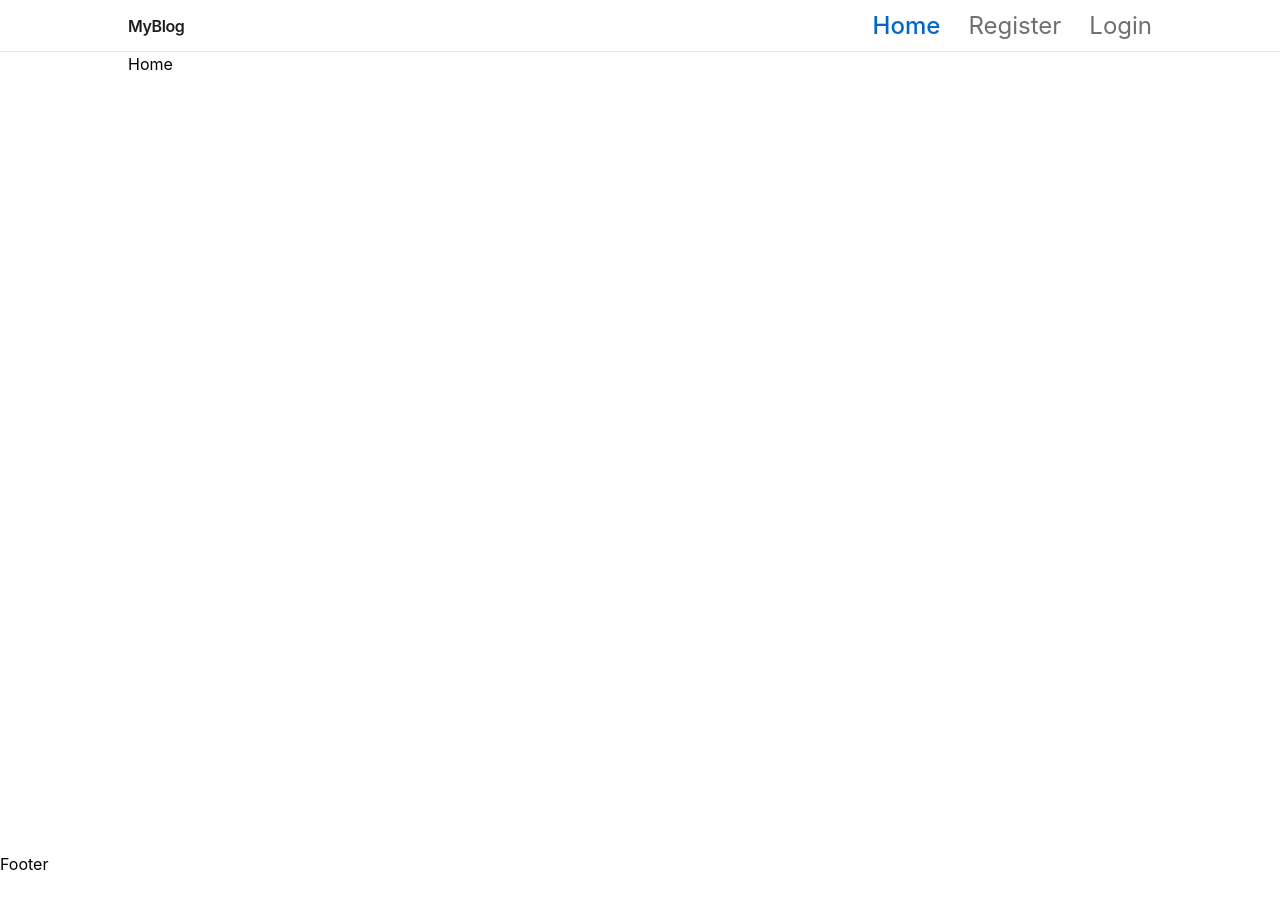
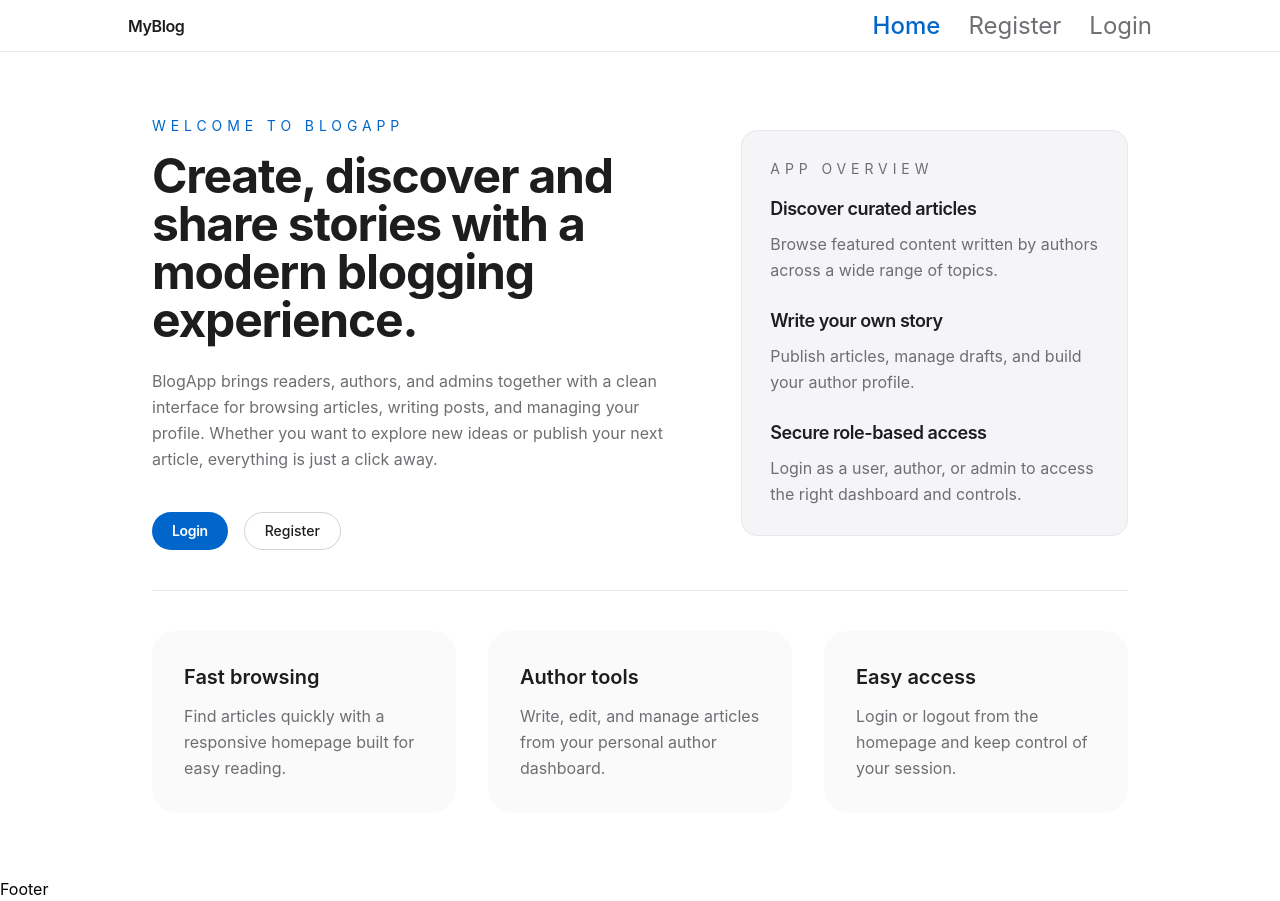
Before and after one commit to Harshith-121q/Blog_App, a React (Vite) app in the folder Frontend/: page / in a window 1280 px wide. Before the commit the page ends 876 px from the top, so only its background shows below. Built offline with nearby package versions, Linux system fonts and the light colour scheme; no server answers.

Commit message:
Fix homepage auth loop and use stable Zustand selectors; add .gitignore

```diff
--- a/Frontend/src/components/Home.jsx
+++ b/Frontend/src/components/Home.jsx
@@ -1,9 +1,129 @@
-import React from 'react'
+import { useNavigate } from "react-router";
+import { useAuth } from "../store/authStore";
+import {
+  pageWrapper,
+  pageTitleClass,
+  subHeadingClass,
+  bodyText,
+  primaryBtn,
+  secondaryBtn,
+  cardClass,
+  divider,
+} from "../styles/common";
 
 function Home() {
+  const navigate = useNavigate();
+  const isAuthenticated = useAuth((state) => state.isAuthenticated);
+  const currentUser = useAuth((state) => state.currentUser);
+  const logout = useAuth((state) => state.logout);
+
+  const handleLogout = async () => {
+    await logout();
+    navigate("/");
+  };
+
   return (
-    <div>Home</div>
-  )
+    <main className={`${pageWrapper} py-16`}>
+      <section className="grid gap-12 lg:grid-cols-[1.4fr_1fr] items-center">
+        <div>
+          <p className="text-sm uppercase tracking-[0.35em] text-[#0066cc] mb-4">
+            Welcome to BlogApp
+          </p>
+          <h1 className={pageTitleClass}>
+            Create, discover and share stories with a modern blogging experience.
+          </h1>
+          <p className={`${bodyText} max-w-2xl mt-6`}>
+            BlogApp brings readers, authors, and admins together with a clean interface for
+            browsing articles, writing posts, and managing your profile. Whether you want to
+            explore new ideas or publish your next article, everything is just a click away.
+          </p>
+
+          <div className="flex flex-wrap gap-4 mt-10">
+            {!isAuthenticated ? (
+              <>
+                <button
+                  type="button"
+                  className={primaryBtn}
+                  onClick={() => navigate("/login")}
+                >
+                  Login
+                </button>
+                <button
+                  type="button"
+                  className={secondaryBtn}
+                  onClick={() => navigate("/register")}
+                >
+                  Register
+                </button>
+              </>
+            ) : (
+              <>
+                <button
+                  type="button"
+                  className={primaryBtn}
+                  onClick={() => navigate(currentUser?.role === "AUTHOR" ? "/author-profile" : "/user-profile")}
+                >
+                  Go to Profile
+                </button>
+                <button type="button" className={secondaryBtn} onClick={handleLogout}>
+                  Logout
+                </button>
+              </>
+            )}
+          </div>
+        </div>
+
+        <div className={`${cardClass} border border-[#e8e8ed]`}>
+          <p className="text-sm text-[#6e6e73] uppercase tracking-[0.35em] mb-4">
+            App overview
+          </p>
+          <div className="space-y-6">
+            <div>
+              <h2 className={subHeadingClass}>Discover curated articles</h2>
+              <p className={`${bodyText} mt-2`}>
+                Browse featured content written by authors across a wide range of topics.
+              </p>
+            </div>
+            <div>
+              <h2 className={subHeadingClass}>Write your own story</h2>
+              <p className={`${bodyText} mt-2`}>
+                Publish articles, manage drafts, and build your author profile.
+              </p>
+            </div>
+            <div>
+              <h2 className={subHeadingClass}>Secure role-based access</h2>
+              <p className={`${bodyText} mt-2`}>
+                Login as a user, author, or admin to access the right dashboard and controls.
+              </p>
+            </div>
+          </div>
+        </div>
+      </section>
+
+      <div className={divider} />
+
+      <section className="grid gap-8 md:grid-cols-3">
+        <article className="bg-[#fafafb] rounded-3xl p-8">
+          <h3 className="font-semibold text-xl text-[#1d1d1f]">Fast browsing</h3>
+          <p className={`${bodyText} mt-3`}>
+            Find articles quickly with a responsive homepage built for easy reading.
+          </p>
+        </article>
+        <article className="bg-[#fafafb] rounded-3xl p-8">
+          <h3 className="font-semibold text-xl text-[#1d1d1f]">Author tools</h3>
+          <p className={`${bodyText} mt-3`}>
+            Write, edit, and manage articles from your personal author dashboard.
+          </p>
+        </article>
+        <article className="bg-[#fafafb] rounded-3xl p-8">
+          <h3 className="font-semibold text-xl text-[#1d1d1f]">Easy access</h3>
+          <p className={`${bodyText} mt-3`}>
+            Login or logout from the homepage and keep control of your session.
+          </p>
+        </article>
+      </section>
+    </main>
+  );
 }
 
-export default Home
+export default Home;
--- a/Frontend/src/components/Login.jsx
+++ b/Frontend/src/components/Login.jsx
@@ -26,7 +26,11 @@ function Login() {
 
   const navigate = useNavigate();
   //get state from auth store
-  const { login, currentUser, loading, error, isAuthenticated } = useAuth((state) => state);
+  const login = useAuth((state) => state.login);
+  const currentUser = useAuth((state) => state.currentUser);
+  const loading = useAuth((state) => state.loading);
+  const error = useAuth((state) => state.error);
+  const isAuthenticated = useAuth((state) => state.isAuthenticated);
   //on user login
   const onUserLogin = (userCredObj) => {
     //call login() of auth store
@@ -34,23 +38,21 @@ function Login() {
   };
 
   useEffect(() => {
-    //navigation logic
-    if (isAuthenticated === true) {
+    if (isAuthenticated && currentUser) {
       if (currentUser.role === "USER") {
-        //show cuccess toast
-        toast.success("Login success and redirecting to User Profile",{duration:2000})
+        toast.success("Login success and redirecting to User Profile", { duration: 2000 });
         navigate("/user-profile");
       }
       if (currentUser.role === "AUTHOR") {
-         toast.success("Login success and redirecting to Author Profile",{duration:2000})
+        toast.success("Login success and redirecting to Author Profile", { duration: 2000 });
         navigate("/author-profile");
       }
       if (currentUser.role === "ADMIN") {
-         toast.success("Login success and redirecting to Admin Profile",{duration:2000})
+        toast.success("Login success and redirecting to Admin Profile", { duration: 2000 });
         navigate("/admin-profile");
       }
     }
-  }, [isAuthenticated]);
+  }, [isAuthenticated, currentUser, navigate]);
 
   //deal with loading
   if (loading) {
--- a/Frontend/src/components/ProtectedRoute.jsx
+++ b/Frontend/src/components/ProtectedRoute.jsx
@@ -1,25 +1,18 @@
 import { useAuth } from "../store/authStore";
 import { Navigate } from "react-router";
-import {toast} from "react-hot-toast";
 
 function ProtectedRoute({ children, allowedRoles }) {
-  //get user login status from store
-  const { loading, currentUser, isAuthenticated} = useAuth();
-  //loading state
+  const { loading, currentUser, isAuthenticated } = useAuth();
+
   if (loading) {
     return <p>Loading...</p>;
   }
-  //if user not loggedin
+
   if (!isAuthenticated) {
-    toast.error("Redirecting to Login")
-    //redirect to Login
     return <Navigate to="/login" replace />;
   }
 
-  //check roles
   if (allowedRoles && !allowedRoles.includes(currentUser?.role)) {
-
-    //redirect to Login
     return <Navigate to="/unauthorized" replace state={{ redirectTo: "/" }} />;
   }
 
--- a/Frontend/src/components/RootLayout.jsx
+++ b/Frontend/src/components/RootLayout.jsx
@@ -7,14 +7,11 @@ import { useAuth } from "../store/authStore";
 
 
 function RootLayout() {
+  const checkAuth = useAuth((state) => state.checkAuth);
 
-  //import check checkAuth
-  let checkAuth=useAuth(state=>state.checkAuth)
-
-  useEffect(()=>{
-    checkAuth()
-  },[])
-
+  useEffect(() => {
+    checkAuth();
+  }, [checkAuth]);
 
   return (
     <div>
```
Also changed, not shown: 1 other file (tests, documents, lock files or other folders).
